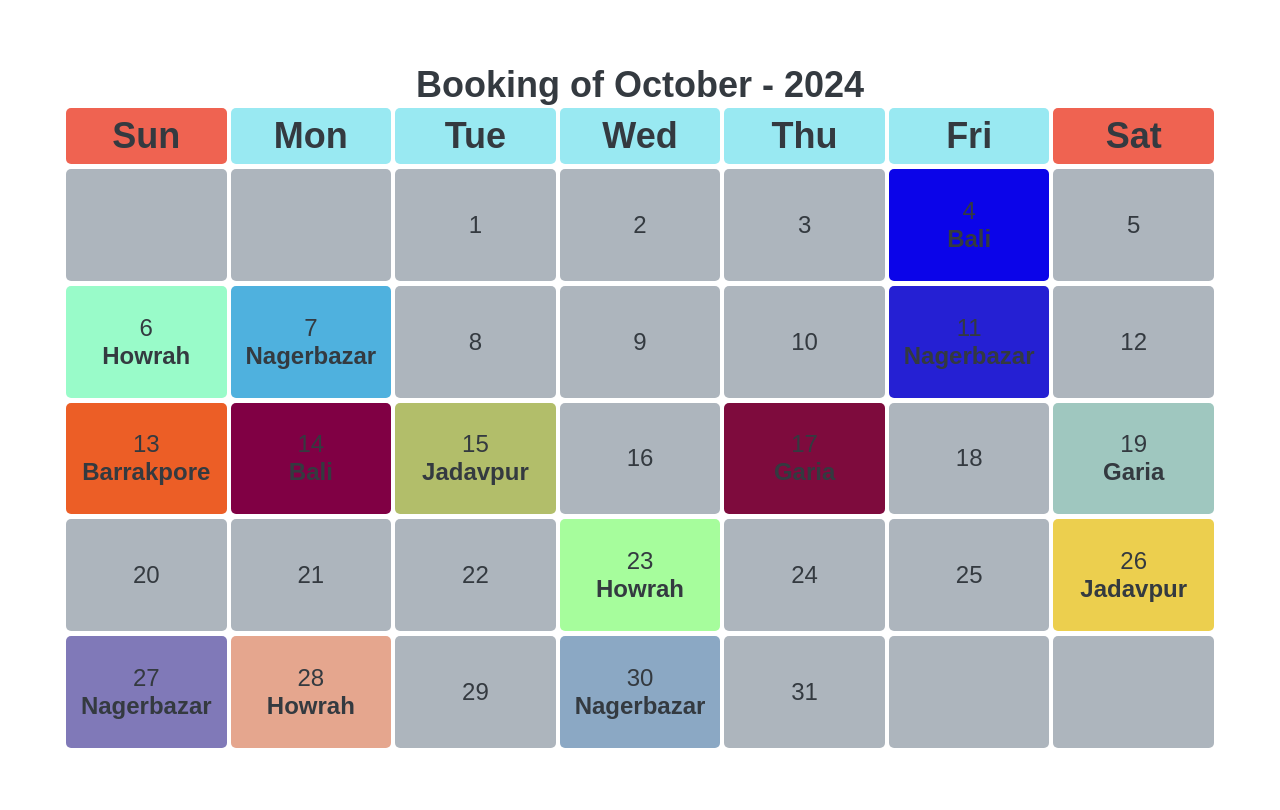
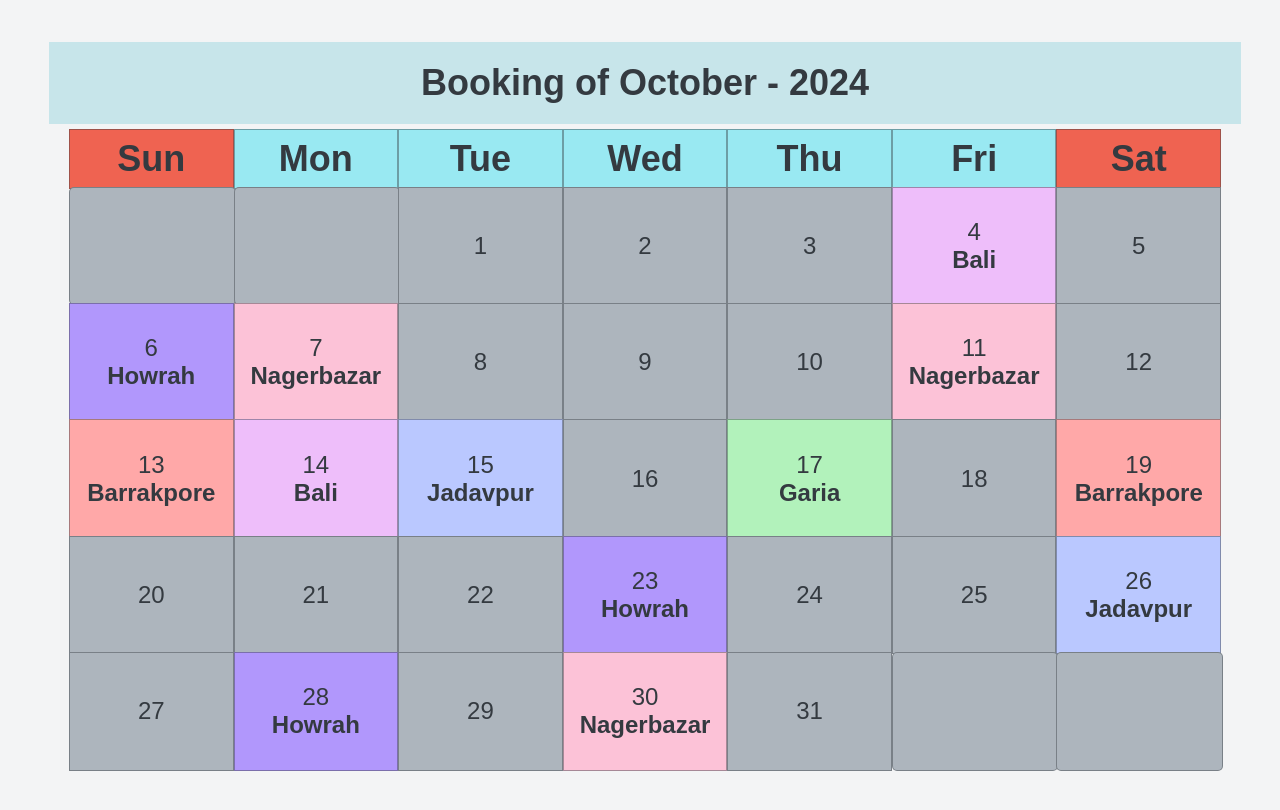
Before and after one commit to devil1993/booking, a React (Vite) app in the folder booking-ui/: page /dashboard in a window 1280 px wide. Built offline with nearby package versions, Linux system fonts and the light colour scheme.

Commit message:
Added mock data, service, color fixes and UI improvements.

```diff
--- a/booking-ui/public/assets/MockBookingData.json
+++ b/booking-ui/public/assets/MockBookingData.json
@@ -5,7 +5,7 @@
       "location": "Sukasada",
       "bookingType": {
         "id": "24ee6239-ba7e-456d-9bf2-c776b71ada5a",
-        "color": "#ec5e26",
+        "color": "#ffa8a8",
         "name": "Barrakpore"
       }
     },
@@ -15,7 +15,7 @@
       "location": "Johor Bahru",
       "bookingType": {
         "id": "7f8339d1-762b-41d0-99d7-f9896d6dbced",
-        "color": "#8ba8c4",
+        "color": "#fcc2d7",
         "name": "Nagerbazar"
       }
     },
@@ -25,7 +25,7 @@
       "location": "Shibganj",
       "bookingType": {
         "id": "31d812a0-3486-418f-a721-b8956e41f040",
-        "color": "#800044",
+        "color": "#eebefa",
         "name": "Bali"
       }
     },
@@ -35,7 +35,7 @@
       "location": "Ilihan",
       "bookingType": {
         "id": "6a4ae472-f10a-470d-8563-28f3e66b4b0a",
-        "color": "#99fbc9",
+        "color": "#b197fc",
         "name": "Howrah"
       }
     },
@@ -44,8 +44,8 @@
       "date": "2024-10-07",
       "location": "Powassan",
       "bookingType": {
-        "id": "c8fbb129-a930-432b-85b7-ed7add628363",
-        "color": "#4fb1de",
+        "id": "7f8339d1-762b-41d0-99d7-f9896d6dbced",
+        "color": "#fcc2d7",
         "name": "Nagerbazar"
       }
     },
@@ -55,7 +55,7 @@
       "location": "Palotina",
       "bookingType": {
         "id": "7759fd01-6d03-4644-903d-bcf33e7f2af8",
-        "color": "#eccf4e",
+        "color": "#bac8ff",
         "name": "Jadavpur"
       }
     },
@@ -64,8 +64,8 @@
       "date": "2024-10-23",
       "location": "Rizómilos",
       "bookingType": {
-        "id": "eb8353b5-e362-4ade-ac98-d60aec02f74d",
-        "color": "#a6fd9c",
+        "id": "6a4ae472-f10a-470d-8563-28f3e66b4b0a",
+        "color": "#b197fc",
         "name": "Howrah"
       }
     },
@@ -74,8 +74,8 @@
       "date": "2024-10-11",
       "location": "Timashëvsk",
       "bookingType": {
-        "id": "f6bfa7f4-2ccb-4632-a894-b01a3a1400db",
-        "color": "#2520d3",
+        "id": "7f8339d1-762b-41d0-99d7-f9896d6dbced",
+        "color": "#fcc2d7",
         "name": "Nagerbazar"
       }
     },
@@ -84,28 +84,8 @@
       "date": "2024-10-04",
       "location": "Jajarkrajan",
       "bookingType": {
-        "id": "db601c9b-bcc7-424c-a83a-57302cf33785",
-        "color": "#0b04e9",
-        "name": "Bali"
-      }
-    },
-    {
-      "id": "a17dc40f-e65d-4f62-990e-ae3884723733",
-      "date": "2024-10-19",
-      "location": "Kajisara",
-      "bookingType": {
-        "id": "915fdaa9-1aeb-436b-84a3-d9088af8a5d6",
-        "color": "#9fc7bf",
-        "name": "Garia"
-      }
-    },
-    {
-      "id": "67a8173d-b60a-4f5e-b6a8-a26096e90ffa",
-      "date": "2024-10-07",
-      "location": "Thị Trấn Hùng Quốc",
-      "bookingType": {
-        "id": "baee1716-c19d-43c5-b29d-d0bb47ffecf5",
-        "color": "#0b0729",
+        "id": "31d812a0-3486-418f-a721-b8956e41f040",
+        "color": "#eebefa",
         "name": "Bali"
       }
     },
@@ -114,8 +94,8 @@
       "date": "2024-10-19",
       "location": "Jisegumen",
       "bookingType": {
-        "id": "b5e6be4c-37c5-46d6-abcb-02d5ea428d6b",
-        "color": "#6434f4",
+        "id": "24ee6239-ba7e-456d-9bf2-c776b71ada5a",
+        "color": "#ffa8a8",
         "name": "Barrakpore"
       }
     },
@@ -124,19 +104,9 @@
       "date": "2024-10-17",
       "location": "Skórcz",
       "bookingType": {
-        "id": "cdbd99a0-7699-4d13-9f81-dfe7b648c849",
-        "color": "#7e0b3d",
+        "id": "915fdaa9-1aeb-436b-84a3-d9088af8a5d6",
+        "color": "#b2f2bb",
         "name": "Garia"
-      }
-    },
-    {
-      "id": "92a79954-abd1-4b67-a244-7ac79edba1cf",
-      "date": "2024-10-30",
-      "location": "Hongjiang",
-      "bookingType": {
-        "id": "ab6fe467-5e43-4a2c-81af-7c4f909339a1",
-        "color": "#4a4ca1",
-        "name": "Bali"
       }
     },
     {
@@ -144,39 +114,9 @@
       "date": "2024-10-15",
       "location": "Maralal",
       "bookingType": {
-        "id": "0beb28e2-1616-4370-9d12-65d873afb60f",
-        "color": "#b2be6a",
+        "id": "7759fd01-6d03-4644-903d-bcf33e7f2af8",
+        "color": "#bac8ff",
         "name": "Jadavpur"
-      }
-    },
-    {
-      "id": "f8df60ee-c3be-406a-b1db-0af07ece413f",
-      "date": "2024-10-30",
-      "location": "Saqqez",
-      "bookingType": {
-        "id": "e9205dc4-e47b-41a8-a008-7eed084638c7",
-        "color": "#7a4176",
-        "name": "Bali"
-      }
-    },
-    {
-      "id": "5a012d9d-4408-4b80-a42c-44705ee1a99c",
-      "date": "2024-10-17",
-      "location": "Falun",
-      "bookingType": {
-        "id": "c6b6c2c5-3e7b-479e-8fc0-e1598395b22a",
-        "color": "#ad1576",
-        "name": "Jadavpur"
-      }
-    },
-    {
-      "id": "51259c07-c163-4873-9b0c-5564950307ed",
-      "date": "2024-10-27",
-      "location": "Pelem",
-      "bookingType": {
-        "id": "5023df66-9a51-4496-b6b2-5c386cab29fb",
-        "color": "#8079b8",
-        "name": "Nagerbazar"
       }
     },
     {
@@ -184,8 +124,8 @@
       "date": "2024-10-28",
       "location": "Protaras",
       "bookingType": {
-        "id": "eb0b006a-31b7-4dfa-a3a3-5637f38d360e",
-        "color": "#e5a68e",
+        "id": "6a4ae472-f10a-470d-8563-28f3e66b4b0a",
+        "color": "#b197fc",
         "name": "Howrah"
       }
     }
--- a/booking-ui/src/App.css
+++ b/booking-ui/src/App.css
@@ -3,8 +3,9 @@
   padding: 0;
 }
 body{
-  display: flex;
+  /* display: flex; */
   font-family: sans-serif;
-  align-items: center;
-  justify-content: center;
+  color: #343a40;
+  /* align-items: center; */
+  /* justify-content: center; */
 }
--- a/booking-ui/src/App.tsx
+++ b/booking-ui/src/App.tsx
@@ -15,8 +15,6 @@ const router = createBrowserRouter([
 ]);
 
 function App() {
-  const [count, setCount] = useState(0);
-
   return <RouterProvider router={router} />;
 }
 
--- a/booking-ui/src/Dashboard/BookingCalendar.module.css
+++ b/booking-ui/src/Dashboard/BookingCalendar.module.css
@@ -15,10 +15,20 @@
     width: 100vw;
     /* border: 3px green solid; */
     /* border-radius: 10px; */
-    background-color: #fff;
+    background-color: #f3f4f5;
     padding: 5px;
     color: #343a40ff;
     font-size: 24px;
+    gap: 5px;
+}
+
+.heading {
+    padding: 20px;
+    font-size: 36px;
+    font-weight: 700;
+    width: 90%;
+    background-color: rgba(21, 171, 191, 0.199);
+    text-align: center;
 }
 
 .content {
@@ -26,21 +36,25 @@
     height: 80%;
     /* border: 3px solid #325c86; */
     display: grid;
-    justify-content: space-around;
+    justify-content: center;
     grid-template-columns: repeat(7, 1fr);
     grid-template-rows: 1fr repeat(5, 2fr);
-    row-gap: 5px;
+    /* row-gap: 5px; */
 }
 
 .item {
-    /* border: 1px solid #325c86; */
+    border: 1px solid rgba(52, 58, 64, 0.432);
     height: 100%;
-    border-radius: 5px;
+    /* border-radius: 5px; */
     display: flex;
     justify-content: space-around;
     align-items: center;
     background-color: #adb5bdff;
-    margin: 2px;
+    /* margin: 2px; */
+}
+
+.item:hover {
+    cursor: pointer;
 }
 
 .day{
@@ -56,6 +70,9 @@
     background-color: #99e9f2;
 }
 
+.calHead, .calHead:hover{
+    cursor: auto;
+}
 .calHead:first-child, .calHead:nth-child(7){
     background-color: #EF6351;
 }
@@ -66,3 +83,7 @@
     border-radius: 5px;
     width: 100%;
 }
+
+.datePad, .datePad:hover {
+    cursor: auto;
+}
--- a/booking-ui/src/Dashboard/BookingCalendar.tsx
+++ b/booking-ui/src/Dashboard/BookingCalendar.tsx
@@ -57,7 +57,7 @@ const BookingCalendar: React.FC<{}> = () => {
     console.log(grid);
     return (
         <div className={styles.container}>
-            <h2>
+            <h2 className={styles.heading}>
                 Booking of {month} - {date.getFullYear()}
             </h2>
             <div className={styles.content}>
--- a/booking-ui/src/Dashboard/CalendarDay.tsx
+++ b/booking-ui/src/Dashboard/CalendarDay.tsx
@@ -3,12 +3,17 @@ import { CalendarUIModel } from "./CalendarUIModel";
 
 const CalendarDay: React.FC<{day: CalendarUIModel}> = ({day}) => {
     return (
-        <div className={styles.item}  style={{backgroundColor: day.style}}>
-            <div className={styles.day}>
-                { day.date > 0 && <div>{day.date}</div> }
-                { day.booking &&  <div className={styles.type}><strong>{ day.booking.bookingType.name }</strong></div> }
+        <>
+            <div
+                className={styles.item + ' ' +(day.date>0?'':styles.datePad)}
+                style={{backgroundColor: day.style}}
+                onClick={console.log}>
+                <div className={styles.day}>
+                    { day.date > 0 && <div className={day.booking? 'booked' : ''}>{day.date}</div> }
+                    { day.booking &&  <div className={styles.type}><strong>{ day.booking.bookingType.name }</strong></div> }
+                </div>
             </div>
-        </div>
+        </>
 )
 }
 
--- a/booking-ui/src/services/BookingDetailsService.ts
+++ b/booking-ui/src/services/BookingDetailsService.ts
@@ -20,7 +20,7 @@ export class MockBookingDetailsService implements IBookingDetailsService{
                 date: new Date(bi.date)
             };
         });
-        console.log('XXX', bookings)
+        // console.log('XXX', bookings)
         return bookings;
     }
 
```
Also changed, not shown: booking-ui/public/assets/MockBookingOptions.json (added, +32 -0 lines), booking-ui/src/services/BookingOptionsService.ts (added, +13 -0 lines), 1 other file (tests, documents, lock files or other folders).
